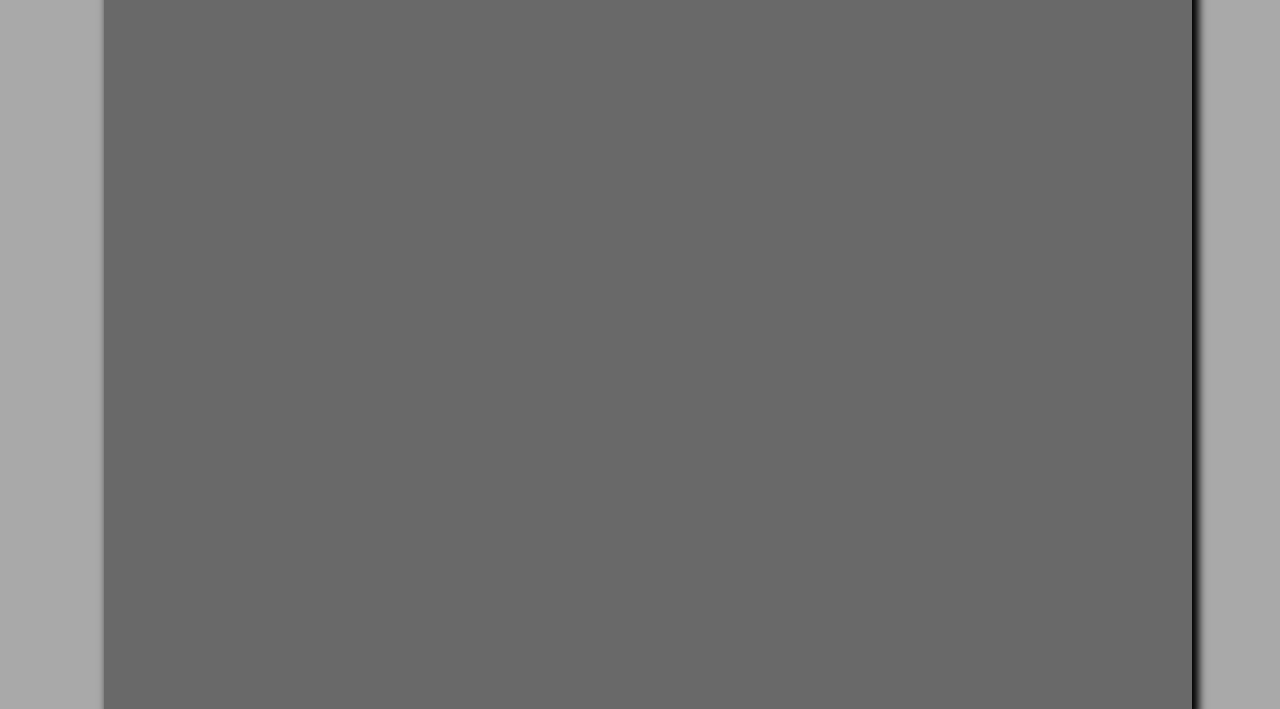
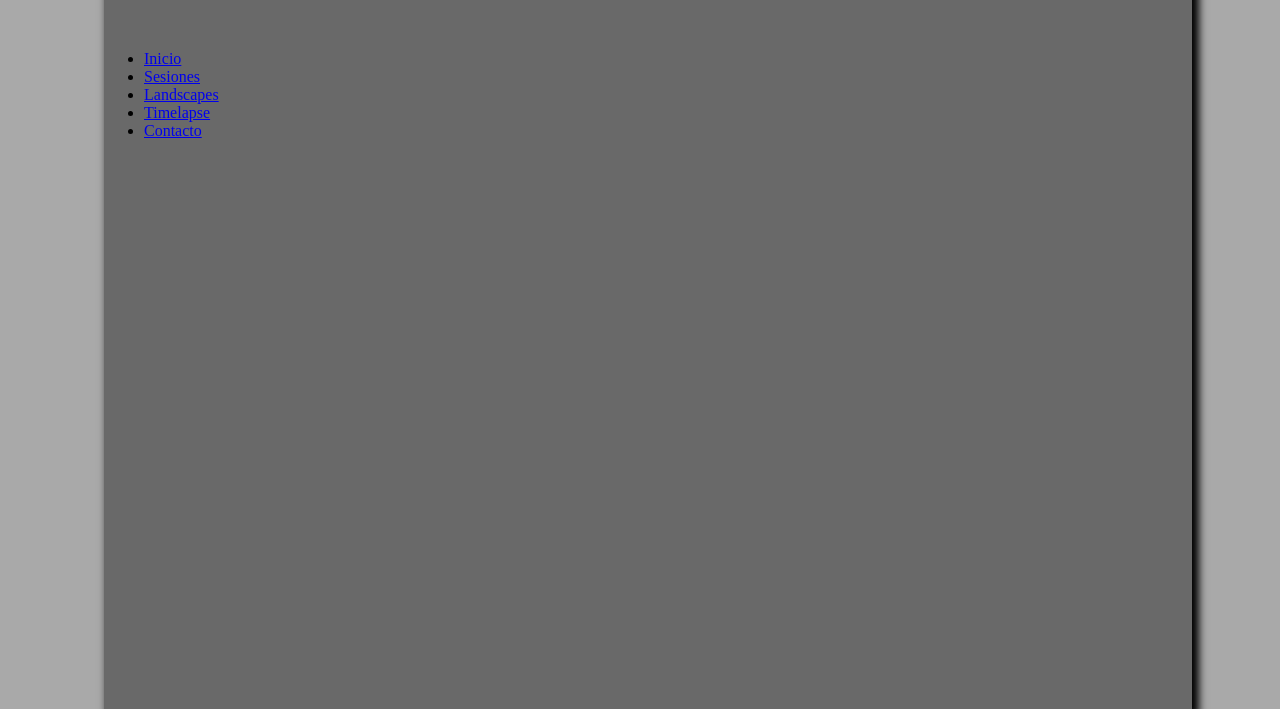
Before and after one commit to javigored/Web-fotografia, a plain HTML site: page index.html in a window 1280 px wide. Shown: the part 99-808 px from the top of the page. Drawn offline with Linux system fonts and the light colour scheme; a web font is replaced by a local one.

Commit message:
Update index.html

```diff
--- a/index.html
+++ b/index.html
@@ -9,9 +9,19 @@
 <body>
 	<div id="container">
 		<header><p id="cabecera">Dripy Photography</p></header>
-		<nav></nav>
-		<aside></aside>
-		<main></main>
+		<nav>
+			<ul>
+				<li><a href="index.html" class="link">Inicio</a></li>
+				<li><a href="sesiones.html" class="link">Sesiones</a></li>
+				<li><a href="landascapes.html" class="link">Landscapes</a></li>
+				<li><a href="timelapse.html" class ="link">Timelapse</a></li>
+				<li id="contact"><a href="contacto.html" class="link">Contacto</a></li>
+			</ul>
+		</nav>
+		<main>
+			<aside></aside>
+			<div id="principal"></div>
+		</main>
 		<footer></footer>
 	</div>
 </body>
```
